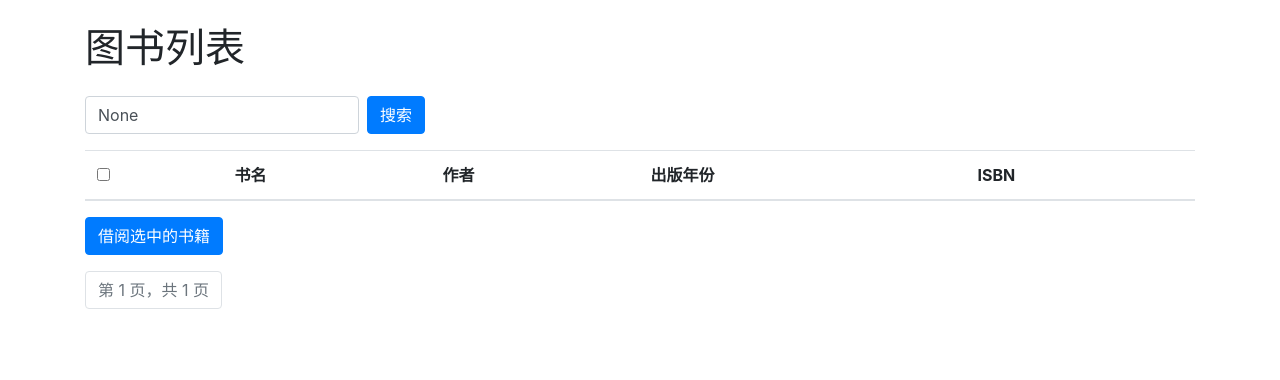
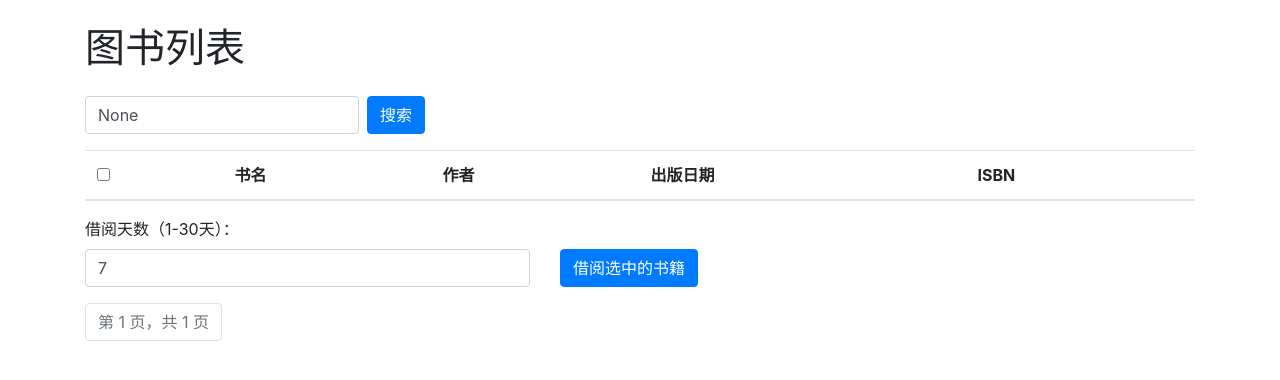
Before and after one commit to White-Clouds/booklendingsystem, a Django app: page / in a window 1280 px wide. Shown: the part 56-436 px from the top of the page. Run offline with Django 5.2, Linux system fonts and the light colour scheme; data that the repository does not hold is empty; some libraries are stand-ins or nearby versions.

Commit message:
添加自定义借阅天数功能

```diff
--- a/library/views.py
+++ b/library/views.py
@@ -5,6 +5,7 @@
 from django.contrib.auth.forms import UserCreationForm
 from django.shortcuts import render, get_object_or_404, redirect
 from django.utils import timezone
+from datetime import timedelta
 from django.core.paginator import Paginator
 
 from .forms import UserForm
@@ -12,13 +13,13 @@
 
 
 def home(request):
-    books = Book.objects.all()
+    books = Book.objects.all().order_by('id')
     query = request.GET.get('q')
 
     if query:
         books = books.filter(title__icontains=query)
 
-    paginator = Paginator(books, 10)  # 每页显示10本书
+    paginator = Paginator(books, 10)
     page_number = request.GET.get('page')
     page_obj = paginator.get_page(page_number)
 
@@ -45,11 +46,22 @@
 @login_required
 def borrow_books(request):
     if request.method == 'POST':
-        book_ids = request.POST.getlist('books')
-        due_date = request.POST['due_date']
+        book_ids = request.POST.getlist('borrow_books')
+        days = int(request.POST.get('days', 7))
+        days = min(max(days, 1), 30)  # 确保天数在1到30天之间
+
         for book_id in book_ids:
-            book = get_object_or_404(Book, pk=book_id)
-            Borrow.objects.create(user=request.user, book=book, due_date=due_date)
+            book = get_object_or_404(Book, id=book_id)
+            borrow, created = Borrow.objects.get_or_create(
+                user=request.user,
+                book=book,
+                is_returned=0,
+                defaults={'due_date': timezone.now().date() + timedelta(days=days)}
+            )
+            if not created:
+                borrow.due_date = timezone.now().date() + timedelta(days=days)
+                borrow.save()
+
         return redirect('borrow_records')
     return redirect('home')
 
--- a/templates/library/home.html
+++ b/templates/library/home.html
@@ -14,7 +14,7 @@
                 <th scope="col"><input type="checkbox" id="select-all"></th>
                 <th scope="col">书名</th>
                 <th scope="col">作者</th>
-                    <th scope="col">出版年份</th>
+                <th scope="col">出版日期</th>
                 <th scope="col">ISBN</th>
             </tr>
             </thead>
@@ -30,25 +30,39 @@
             {% endfor %}
             </tbody>
         </table>
-        <button type="submit" class="btn btn-primary mb-3">借阅选中的书籍</button>
+        <div class="row align-items-end mb-3">
+            <div class="col-5">
+                <div class="form-group mb-0">
+                    <label for="days">借阅天数（1-30天）：</label>
+                    <input type="number" id="days" name="days" class="form-control" min="1" max="30" value="7">
+                </div>
+            </div>
+            <div class="col-4">
+                <button type="submit" class="btn btn-primary mb-8">借阅选中的书籍</button>
+            </div>
+        </div>
     </form>
     <nav>
         <ul class="pagination">
             {% if page_obj.has_previous %}
-                <li class="page-item"><a class="page-link" href="?page=1{% if query %}&q={{ query }}{% endif %}">首页</a></li>
-                <li class="page-item"><a class="page-link" href="?page={{ page_obj.previous_page_number }}{% if query %}&q={{ query }}{% endif %}">上一页</a></li>
+                <li class="page-item"><a class="page-link"
+                                         href="?page=1{% if query %}&q={{ query }}{% endif %}">首页</a></li>
+                <li class="page-item"><a class="page-link" href="?page=
+                        {{ page_obj.previous_page_number }}{% if query %}&q={{ query }}{% endif %}">上一页</a></li>
             {% endif %}
             <li class="page-item disabled">
                 <span class="page-link">第 {{ page_obj.number }} 页，共 {{ page_obj.paginator.num_pages }} 页</span>
             </li>
             {% if page_obj.has_next %}
-                <li class="page-item"><a class="page-link" href="?page={{ page_obj.next_page_number }}{% if query %}&q={{ query }}{% endif %}">下一页</a></li>
-                <li class="page-item"><a class="page-link" href="?page={{ page_obj.paginator.num_pages }}{% if query %}&q={{ query }}{% endif %}">末页</a></li>
+                <li class="page-item"><a class="page-link" href="?page=
+                        {{ page_obj.next_page_number }}{% if query %}&q={{ query }}{% endif %}">下一页</a></li>
+                <li class="page-item"><a class="page-link" href="?page=
+                        {{ page_obj.paginator.num_pages }}{% if query %}&q={{ query }}{% endif %}">末页</a></li>
             {% endif %}
         </ul>
     </nav>
     <script>
-        document.getElementById('select-all').onclick = function() {
+        document.getElementById('select-all').onclick = function () {
             const checkboxes = document.getElementsByName('borrow_books');
             for (const checkbox of checkboxes) {
                 checkbox.checked = this.checked;
```
Lines whose indentation alone changed are shown as unchanged.
